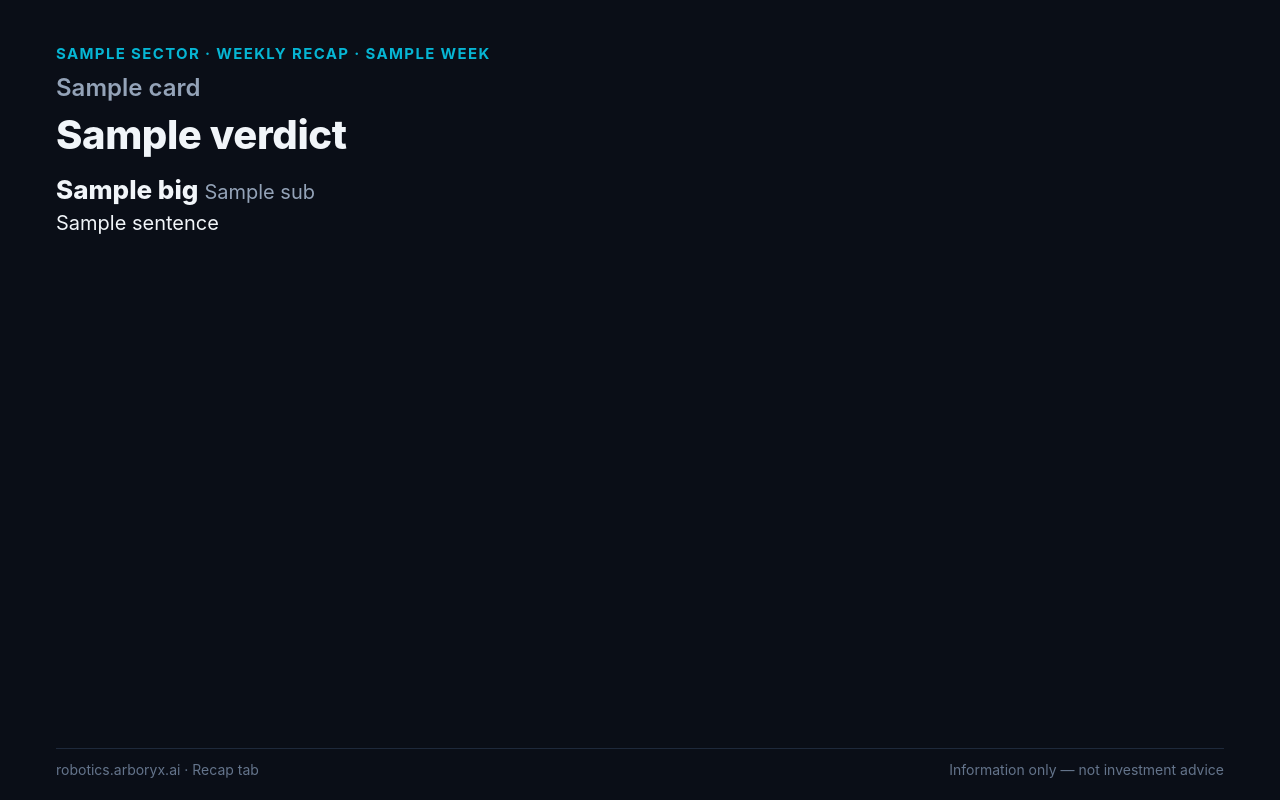
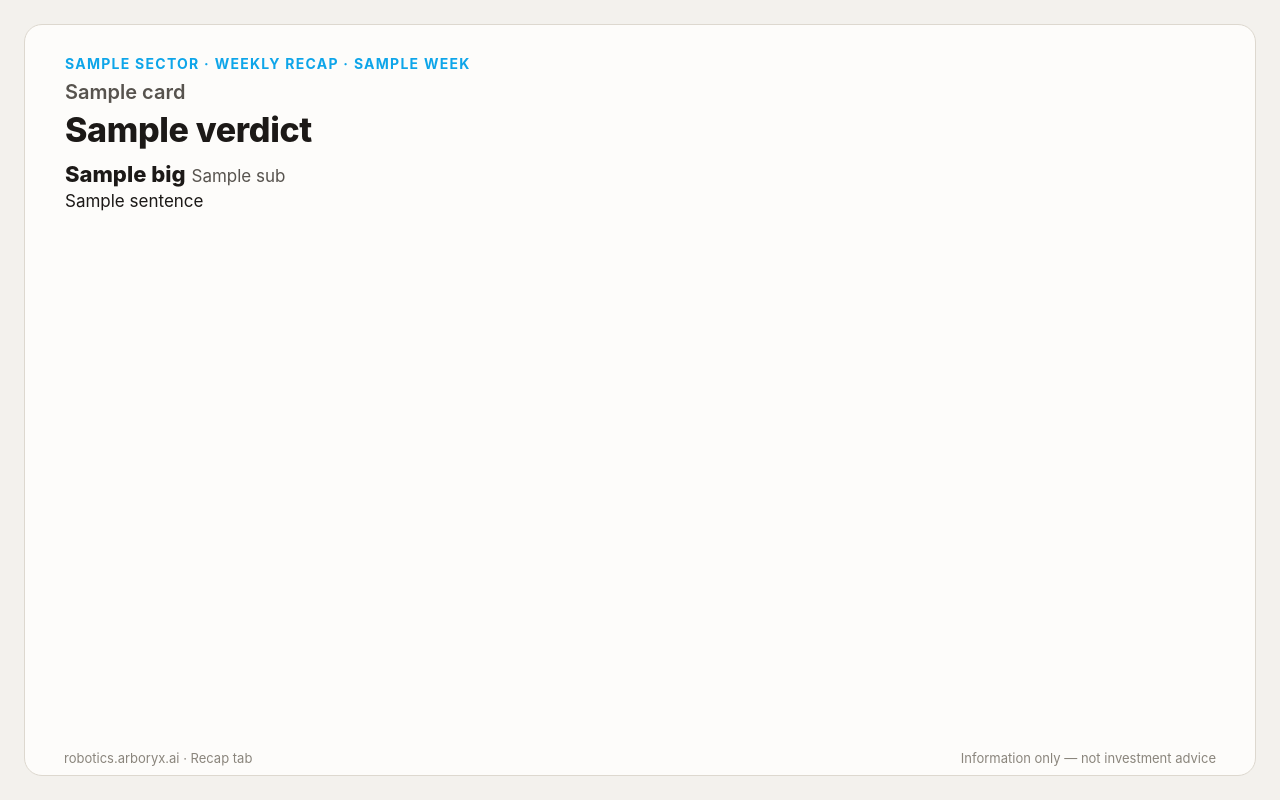
Before and after one commit to kiahmed/catalyst-knowledge-graph, a Flask app: template templates/cards/recap.html in a window 1280 px wide. Run offline with Flask 3, Linux system fonts and the light colour scheme; the template is opened without the code that fills it: most values are stand-ins (such as "Sample title", 1, 10 or a date in 2020); some libraries are stand-ins or nearby versions.

Commit message:
Recap schema 2: one card per top-5 entity, unified hedging %, light theme
(1) Digest rows past the top 2 chokepoint entities (e.g. HD Hyundai,
    insight #3) had no matching recap card. MAX_ENTITY_CARDS=5 now
    covers them; one kind:"entity" card per company (id
    entity-<slug>), merging the old separate mix+grounding cards into
    confirmation{big,verdict,pct} + data{mix,grounding}. Sector card
    is now kind:"sector" (id sector-<rel>). recap.hashtags stays
    top-2-only by design (MAX_TAGS budget; per-card tags cover the
    rest, now documented).
(2) templates/cards/recap.html rewritten in the site's light theme
    (was dark) to match the Recap tab; tojson escaping preserved.
(3) The standalone "how much is confirmed" takeaway is now a panel on
    its own entity's card instead of a separate card.

Verdict hedges ("may be …", hedged:true) when a company's pct of
direct/web_grounded links is <40% — pct computed once (recap.py:194)
and shared by the hedge check and the confirmation panel's display
string, so they can't visibly disagree on the same image.

_write_recap_week: on AlreadyExists, a @firestore.transactional
upgrade reads the snapshot inside the transaction and writes only
when stored schema < current schema (never downgrades, atomic against
concurrent runs); otherwise stays write-once as before. Non-fatal
errors unchanged.

frontend/index.html recapChart() gains entity/sector branches that
delegate to the existing mix/grounding/concentration renderers for
archived (schema 1) weeks.

Co-Authored-By: Claude Sonnet 5 <noreply@anthropic.com>

```diff
--- a/templates/cards/recap.html
+++ b/templates/cards/recap.html
@@ -4,30 +4,36 @@
 <meta charset="utf-8">
 <title>{{ card.title }}</title>
 <style>
-/* Tokens mirror templates/cards/base.css. One card = one question, one big
-   number, one sentence, one chart (spec §2.9b, noob-readable by design). */
+/* Light theme = the site's Recap tab tokens (frontend/index.html :root), so a
+   posted image looks like what visitors see. One card per subject:
+   kind "entity" (company: verdict + mix chart + "how much is confirmed")
+   or kind "sector" (who the sector leans on, now vs before). */
 :root {
-  --bg:#0a0e17; --panel:#111827; --line:#1e293b;
-  --text:#f1f5f9; --text-2:#94a3b8; --muted:#64748b; --accent:#06b6d4;
-  --g-competition:#ef4444; --g-partnership:#06b6d4; --g-deployment:#4ade80;
-  --g-supply:#a78bfa; --g-capital:#fbbf24; --g-other:#64748b;
-  --reported:#e2e8f0; --inferred:#fbbf24;
+  --bg:#f3f1ed; --panel:#fdfcfa; --line:#ddd8cf;
+  --text:#1c1917; --text-2:#57534e; --muted:#8a857c; --accent:#0ea5e9;
+  --g-competition:#ef4444; --g-partnership:#0ea5e9; --g-deployment:#10b981;
+  --g-supply:#8b5cf6; --g-capital:#d97706; --g-other:#a8a29e;
+  --reported:#57534e; --inferred:#d97706;
 }
 * { box-sizing:border-box; margin:0; }
 html, body { width:{{ width }}px; height:{{ height }}px; background:var(--bg); color:var(--text);
   font-family:'Inter',-apple-system,BlinkMacSystemFont,'Segoe UI',sans-serif; overflow:hidden; }
-.card { position:absolute; inset:0; padding:44px 56px 0; display:flex; flex-direction:column; }
-.kicker { color:var(--accent); font-size:15px; font-weight:700; letter-spacing:.09em; text-transform:uppercase; }
-h1 { font-size:24px; line-height:1.25; margin-top:10px; color:var(--text-2); font-weight:600; }
-.verdict { font-size:40px; font-weight:800; line-height:1.12; margin-top:10px; letter-spacing:-.01em; }
-.support { margin-top:16px; font-size:20px; color:var(--text-2); }
-.support b { color:var(--text); font-size:26px; font-weight:800; margin-right:6px; }
-.sentence { font-size:20px; margin-top:6px; color:var(--text); }
-#chart { margin-top:18px; }
-.legend { display:flex; gap:22px; font-size:15px; color:var(--text-2); margin-top:10px; }
-.legend i { display:inline-block; width:14px; height:14px; border-radius:3px; margin-right:7px; vertical-align:-2px; }
-footer { position:absolute; left:56px; right:56px; bottom:22px; display:flex; justify-content:space-between;
-  color:var(--muted); font-size:14px; border-top:1px solid var(--line); padding-top:12px; }
+.card { position:absolute; inset:24px; background:var(--panel); border:1px solid var(--line); border-radius:18px;
+  padding:30px 40px 0; display:flex; flex-direction:column; }
+.kicker { color:var(--accent); font-size:14px; font-weight:700; letter-spacing:.09em; text-transform:uppercase; }
+h1 { font-size:20px; line-height:1.25; margin-top:8px; color:var(--text-2); font-weight:600; }
+.verdict { font-size:34px; font-weight:800; line-height:1.12; margin-top:6px; letter-spacing:-.01em; }
+.support { margin-top:12px; font-size:17px; color:var(--text-2); }
+.support b { color:var(--text); font-size:22px; font-weight:800; margin-right:6px; }
+.sentence { font-size:17px; margin-top:4px; }
+#chart { margin-top:14px; }
+.legend { display:flex; flex-wrap:wrap; gap:6px 20px; font-size:13px; color:var(--text-2); margin-top:6px; }
+.legend i { display:inline-block; width:12px; height:12px; border-radius:3px; margin-right:6px; vertical-align:-1px; }
+.confirm { margin-top:14px; padding-top:12px; border-top:1px solid var(--line); }
+.confirm .h { font-size:14px; font-weight:700; color:var(--text-2); }
+.confirm .h b { color:var(--text); }
+footer { position:absolute; left:64px; right:64px; bottom:34px; display:flex; justify-content:space-between;
+  color:var(--muted); font-size:13px; }
 svg text { font-family:inherit; }
 </style>
 </head>
@@ -40,86 +46,98 @@ svg text { font-family:inherit; }
   <div class="sentence">{{ card.sentence }}</div>
   <div id="chart"></div>
   <div class="legend" id="legend"></div>
+  <div class="confirm" id="confirm" style="display:none">
+    <div class="h" id="confirmHead"></div>
+    <div id="confirmChart"></div>
+  </div>
 </div>
 <footer><span>robotics.arboryx.ai · Recap tab</span><span>Information only — not investment advice</span></footer>
 <script>
 const CARD = {{ card | tojson }};
 const GROUPS = {{ groups | tojson }};
-const W = {{ width }} - 112;
+const W = {{ width }} - 2 * 24 - 80;
 const NS = "http://www.w3.org/2000/svg";
 const css = v => getComputedStyle(document.documentElement).getPropertyValue(v).trim();
 const COLOR = {"Competition":"--g-competition","Partnership":"--g-partnership","Deployment":"--g-deployment",
                "Supply & tech":"--g-supply","Capital & talent":"--g-capital","Other":"--g-other"};
 function el(t, a, txt) { const e = document.createElementNS(NS, t); for (const k in a) e.setAttribute(k, a[k]); if (txt != null) e.textContent = txt; return e; }
-function svg(h) { const s = el("svg", {width:W, height:h, viewBox:`0 0 ${W} ${h}`}); document.getElementById("chart").append(s); return s; }
+function svgIn(host, h) { const s = el("svg", {width:W, height:h, viewBox:`0 0 ${W} ${h}`}); host.append(s); return s; }
 function legend(items) {
   document.getElementById("legend").innerHTML = items.map(([n, bg]) => `<span><i style="background:${bg}"></i>${n}</span>`).join("");
 }
-function hatch(s, id, c) {
-  const d = el("defs", {}), p = el("pattern", {id, width:8, height:8, patternUnits:"userSpaceOnUse", patternTransform:"rotate(45)"});
-  p.append(el("rect", {width:8, height:8, fill:c, opacity:.25})); p.append(el("line", {x1:0, y1:0, x2:0, y2:8, stroke:c, "stroke-width":4}));
-  d.append(p); s.append(d);
-}
 
-// mix — two stacked bars: before vs last 30 days, same colours per group.
-function mix(d) {
-  const s = svg(112), labelW = 170, barW = W - labelW;
+// What the surge is made of: two stacked bars (before vs last 30 days).
+function mix(host, d) {
+  const s = svgIn(host, 92), labelW = 150, barW = W - labelW;
   const used = GROUPS.filter(g => (d.now[g]||0) + (d.before[g]||0) > 0);
-  [[`Before`, `${d.before_total} in ${d.before_days} days`, d.before, d.before_total],
+  [["Before", `${d.before_total} in ${d.before_days} days`, d.before, d.before_total],
    [`Last ${d.now_days} days`, `${d.now_total} connections`, d.now, d.now_total]].forEach(([lab, sub, cnt, tot], i) => {
-    const y = 4 + i*54;
-    s.append(el("text", {x:0, y:y+21, fill:css("--text"), "font-size":18, "font-weight":600}, lab));
-    s.append(el("text", {x:0, y:y+41, fill:css("--muted"), "font-size":14}, sub));
-    if (!tot) { s.append(el("text", {x:labelW, y:y+28, fill:css("--muted"), "font-size":16}, "no activity")); return; }
+    const y = 2 + i*46;
+    s.append(el("text", {x:0, y:y+17, fill:css("--text"), "font-size":16, "font-weight":700}, lab));
+    s.append(el("text", {x:0, y:y+35, fill:css("--muted"), "font-size":13}, sub));
+    if (!tot) { s.append(el("text", {x:labelW, y:y+24, fill:css("--muted"), "font-size":15}, "no activity")); return; }
     let x = labelW;
     used.forEach(g => {
       const n = cnt[g]||0; if (!n) return;
       const w = barW * n / tot;
-      s.append(el("rect", {x, y, width:Math.max(w-2,1), height:44, rx:5, fill:css(COLOR[g])}));
-      if (w > 30) s.append(el("text", {x:x+w/2, y:y+29, "text-anchor":"middle", "font-size":18, "font-weight":800, fill:"#0a0e17"}, n));
+      s.append(el("rect", {x, y, width:Math.max(w-2,1), height:38, rx:5, fill:css(COLOR[g])}));
+      if (w > 28) s.append(el("text", {x:x+w/2, y:y+25, "text-anchor":"middle", "font-size":16, "font-weight":800, fill:"#fff"}, n));
       x += w;
     });
   });
   legend(used.map(g => [g, css(COLOR[g])]));
 }
 
-// grounding — one bar, reported vs model-inferred (hatched), big % labels.
-function grounding(d) {
-  const s = svg(64), rep = d.direct + d.web_grounded, inf = d.inferred + d.speculative, tot = rep + inf;
-  const c = css("--inferred"); hatch(s, "inf", c);
+// How much is confirmed: one compact bar, reported vs model-inferred (hatched).
+function grounding(host, d) {
+  const rep = d.direct + d.web_grounded, inf = d.inferred + d.speculative, tot = rep + inf;
+  const s = svgIn(host, 34), c = css("--inferred");
+  const defs = el("defs", {}), p = el("pattern", {id:"inf", width:8, height:8, patternUnits:"userSpaceOnUse", patternTransform:"rotate(45)"});
+  p.append(el("rect", {width:8, height:8, fill:c, opacity:.18})); p.append(el("line", {x1:0, y1:0, x2:0, y2:8, stroke:c, "stroke-width":3.5}));
+  defs.append(p); s.append(defs);
   const rw = tot ? W * rep / tot : 0;
-  if (rep) { s.append(el("rect", {x:0, y:6, width:Math.max(rw-2,1), height:50, rx:6, fill:css("--reported")}));
-    if (rw > 170) s.append(el("text", {x:rw/2, y:38, "text-anchor":"middle", "font-size":20, "font-weight":800, fill:"#0a0e17"}, `${rep} reported`)); }
-  if (inf) { s.append(el("rect", {x:rw, y:6, width:W-rw, height:50, rx:6, fill:"url(#inf)"}));
-    if (W-rw > 170) s.append(el("text", {x:rw+(W-rw)/2, y:38, "text-anchor":"middle", "font-size":20, "font-weight":800, fill:css("--text")}, `${inf} inferred`)); }
-  legend([["Reported or cited", css("--reported")],
-          ["Our model's inference", `repeating-linear-gradient(45deg,${c} 0 4px,transparent 4px 8px)`]]);
+  if (rep) { s.append(el("rect", {x:0, y:6, width:Math.max(rw-2,1), height:24, rx:5, fill:css("--reported")}));
+    if (rw > 170) s.append(el("text", {x:10, y:23, "font-size":14, "font-weight":700, fill:"#fff"}, `${rep} reported or cited`)); }
+  if (inf) { s.append(el("rect", {x:rw, y:6, width:W-rw, height:24, rx:5, fill:"url(#inf)", stroke:c, "stroke-width":1}));
+    if (W-rw > 150) s.append(el("text", {x:W-10, y:23, "text-anchor":"end", "font-size":14, "font-weight":700, fill:css("--text")}, `${inf} our inference`)); }
 }
 
-// concentration — two bars per name: "now" (solid) on top, "before" (faded)
-// right under it, same scale, so the change reads at a glance.
-function concentration(d) {
-  const rows = d.top.slice(0, 4), rowH = 52, labelW = 250, barW = W - labelW - 150;
-  const s = svg(rows.length*rowH);
+// Sector: two bars per name — now (solid) on top, before (lighter) beneath.
+function sector(host, d) {
+  const rows = d.top.slice(0, 4), rowH = 46, labelW = 220, barW = W - labelW - 140;
+  const s = svgIn(host, rows.length*rowH);
   const max = Math.max(...rows.map(r => Math.max(r.share, r.prior_share || 0)));
   const nowC = css("--g-supply");
   rows.forEach((r, i) => {
     const y = i*rowH, lead = r.share === rows[0].share;
-    s.append(el("text", {x:labelW-14, y:y+24, "text-anchor":"end", fill:css("--text"), "font-size":18, "font-weight": lead ? 700 : 400}, r.entity));
+    s.append(el("text", {x:labelW-14, y:y+21, "text-anchor":"end", fill:css("--text"), "font-size":17, "font-weight": lead ? 700 : 500}, r.entity));
     const wNow = Math.max(barW * r.share / max, 2);
-    s.append(el("rect", {x:labelW, y:y+6, width:wNow, height:20, rx:3, fill:nowC}));
-    s.append(el("text", {x:labelW+wNow+10, y:y+22, fill:css("--text"), "font-size":16, "font-weight":700}, `${Math.round(100*r.share)}%`));
+    s.append(el("rect", {x:labelW, y:y+5, width:wNow, height:20, rx:3, fill:nowC}));
+    s.append(el("text", {x:labelW+wNow+10, y:y+21, fill:css("--text"), "font-size":15, "font-weight":700}, `${Math.round(100*r.share)}%`));
     if (r.prior_share) {
       const wB = Math.max(barW * r.prior_share / max, 2);
-      s.append(el("rect", {x:labelW, y:y+29, width:wB, height:12, rx:3, fill:nowC, opacity:.3}));
-      s.append(el("text", {x:labelW+wB+10, y:y+40, fill:css("--muted"), "font-size":13}, `${Math.round(100*r.prior_share)}% before`));
+      s.append(el("rect", {x:labelW, y:y+28, width:wB, height:11, rx:3, fill:nowC, opacity:.35}));
+      s.append(el("text", {x:labelW+wB+10, y:y+38, fill:css("--text-2"), "font-size":12}, `${Math.round(100*r.prior_share)}% before`));
     } else {
-      s.append(el("text", {x:labelW, y:y+42, fill:css("--muted"), "font-size":13}, "new — not on the list before"));
+      s.append(el("text", {x:labelW, y:y+39, fill:css("--text-2"), "font-size":12}, "new — not on the list before"));
     }
   });
-  legend([["Now", nowC], ["Before", "rgba(167,139,250,.3)"]]);
+  legend([["Now", nowC], ["Before", "rgba(139,92,246,.35)"]]);
 }
-({mix, grounding, concentration})[CARD.kind](CARD.data);
+
+const chart = document.getElementById("chart");
+if (CARD.kind === "entity") {
+  mix(chart, CARD.data.mix);
+  const cf = CARD.confirmation || {};
+  document.getElementById("confirm").style.display = "";
+  document.getElementById("confirmHead").innerHTML = "";
+  const head = document.getElementById("confirmHead");
+  head.append("How much is confirmed? ");
+  const b = document.createElement("b"); b.textContent = `${cf.big || ""} — ${cf.verdict || ""}`; head.append(b);
+  grounding(document.getElementById("confirmChart"), CARD.data.grounding);
+} else if (CARD.kind === "sector") {
+  sector(chart, CARD.data);
+}
 window.__recapReady = true;
 </script>
 </body>
```
Also changed, not shown: docs/soljet_postiz_posters_updates.md (+21 -0 lines), docs/technical_spec.md (+6 -0 lines), frontend/index.html (+13 -0 lines), src/firestore_export.py (+31 -6 lines), src/recap.py (+72 -16 lines), tests/test_recap.py (+47 -16 lines).
